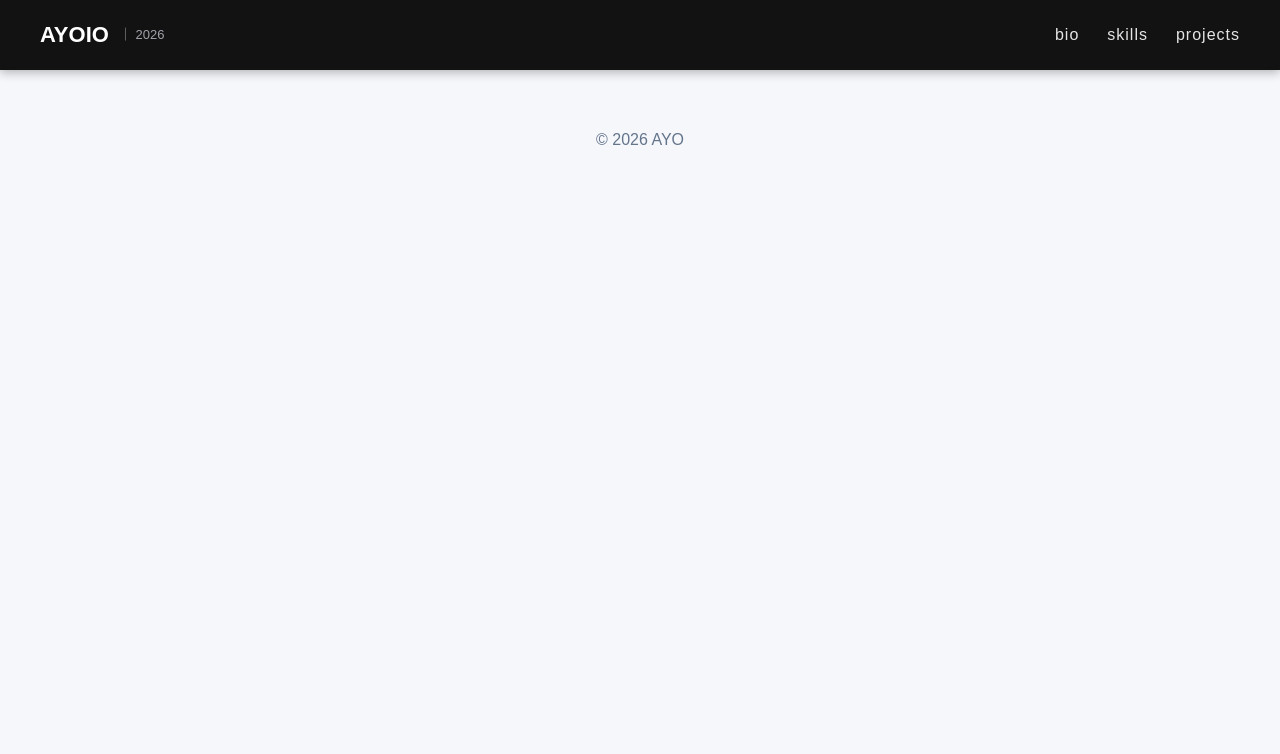
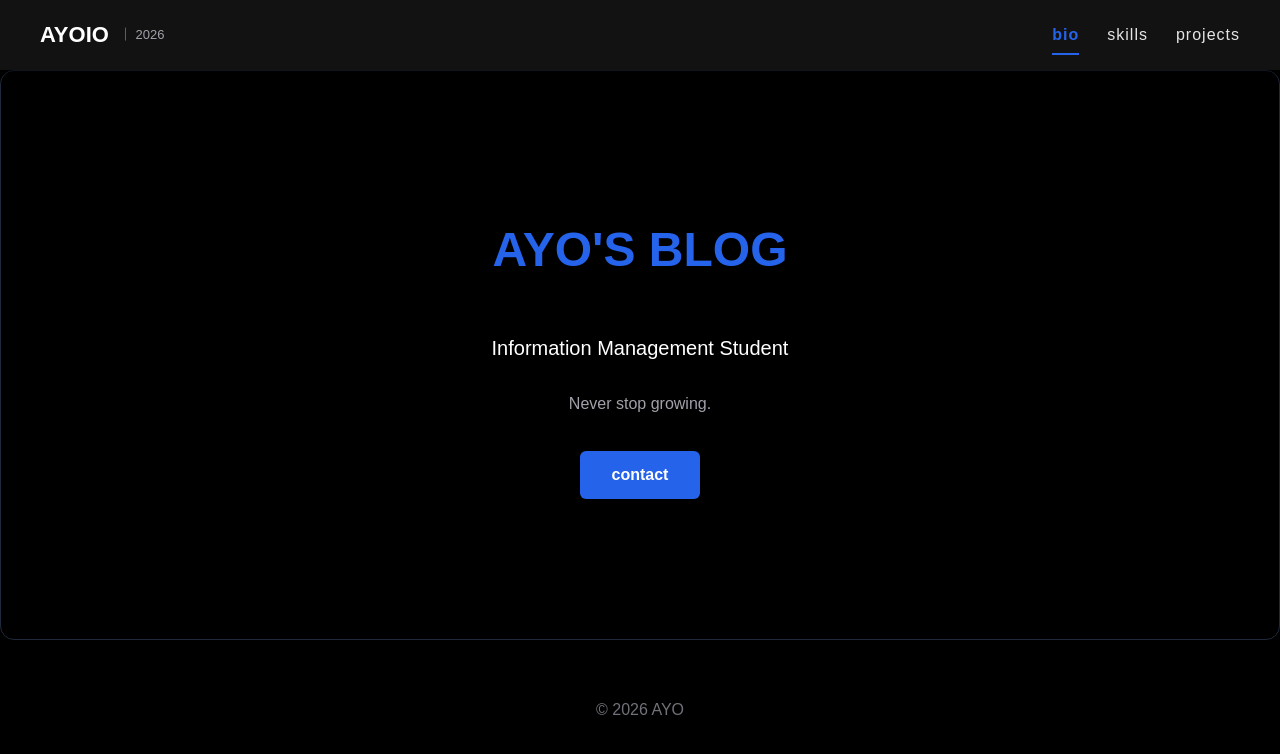
Before and after one commit to CZYIO/AYO_IO, a plain HTML site: page index.html in a window 1280 px wide. Drawn offline with Linux system fonts and the light colour scheme.

Commit message:
Update index.html

```diff
--- a/index.html
+++ b/index.html
@@ -13,16 +13,17 @@
       scroll-behavior: smooth; /* 滑動到指定區塊時呈現平滑效果 */
     }
 
+    /* 全局背景改為黑色，文字改為白色 */
     body {
       margin: 0;
       font-family: Arial, "Noto Sans TC", sans-serif;
-      background: #f5f7fb;
-      color: #253047;
+      background-color: #000000; /* 全黑背景 */
+      color: #ffffff;            /* 文字白色 */
       line-height: 1.8;
-      padding-top: 70px; /* 預留頂部固定導覽列的高度，避免內容被遮擋 */
+      padding-top: 70px; /* 預留頂部固定導覽列的高度 */
     }
 
-    /* === 黑底白字「好正點」風格導覽列 === */
+    /* === 黑底白字導覽列 === */
     header.top-bar {
       position: fixed;
       top: 0;
@@ -34,7 +35,7 @@
       justify-content: space-between; /* 左邊 Logo / 右邊選單 */
       align-items: center;
       padding: 0 40px;
-      box-shadow: 0 2px 10px rgba(0, 0, 0, 0.3);
+      box-shadow: 0 2px 10px rgba(0, 0, 0, 0.8);
       z-index: 1000;
     }
 
@@ -67,7 +68,7 @@
       font-size: 16px;
       font-weight: 500;
       letter-spacing: 1px;
-      transition: color 0.3s ease, border-bottom 0.3s ease;
+      transition: color 0.3s ease;
       padding: 6px 0;
       position: relative;
     }
@@ -92,6 +93,75 @@
       width: 100%;
     }
 
+    /* 當前頁面高亮效果 */
+    nav.nav-menu a.active {
+      color: #2563eb; /* 藍色高亮 */
+      font-weight: bold;
+    }
+
+    nav.nav-menu a.active::after {
+      width: 100%;
+      background-color: #2563eb;
+    }
+
+    /* === Hero 首頁視覺區塊 === */
+    #hero {
+      min-height: calc(80vh - 70px);
+      display: flex;
+      flex-direction: column;
+      justify-content: center;
+      align-items: center;
+      text-align: center;
+      padding: 40px 20px;
+      background-color: #000000; /* 黑底 */
+    }
+
+    /* 標題設定為深藍色 */
+    h1, h2, h3 {
+      color: #2563eb; /* 深藍色標題 */
+      margin-top: 0;
+      margin-bottom: 12px;
+    }
+
+    #hero h1 {
+      font-size: 48px;
+      margin-bottom: 16px;
+    }
+
+    .subtitle {
+      font-size: 20px;
+      color: #ffffff; /* 白色文字 */
+      margin-bottom: 8px;
+    }
+
+    .tagline {
+      font-size: 16px;
+      color: #a1a1aa; /* 淺灰白色文字 */
+      margin-bottom: 28px;
+    }
+
+    /* 藍色按鈕樣式 */
+    .button {
+      background-color: #2563eb; /* 藍色背景 */
+      border: none;
+      color: #ffffff;            /* 白色文字 */
+      padding: 15px 32px;
+      text-align: center;
+      text-decoration: none;
+      display: inline-block;
+      font-size: 16px;
+      margin: 4px 2px;
+      cursor: pointer;
+      border-radius: 6px;
+      font-weight: bold;
+      transition: background-color 0.3s ease, transform 0.2s ease;
+    }
+
+    .button:hover {
+      background-color: #1d4ed8; /* 滑鼠移上去時變更深藍 */
+      transform: translateY(-2px);
+    }
+
     /* 主內容區域 */
     main {
       max-width: 850px;
@@ -100,32 +170,34 @@
     }
 
     section {
-      background: white;
+      background: #0d0d0d; /* 卡片採用極深黑背景 */
+      border: 1px solid #1e293b; /* 微弱深藍灰邊框 */
       margin-bottom: 20px;
       padding: 28px;
       border-radius: 14px;
-      box-shadow: 0 4px 16px rgba(23, 37, 84, 0.05);
+      box-shadow: 0 4px 16px rgba(0, 0, 0, 0.5);
     }
 
-    h2 {
-      color: #172554;
-      margin-top: 0;
+    section p, section li {
+      color: #ffffff; /* 內文白色 */
     }
 
     .tag {
       display: inline-block;
-      background: #e2e8f0;
-      color: #1e293b;
+      background: #1e293b;
+      color: #60a5fa;
       padding: 4px 12px;
       border-radius: 20px;
       margin: 4px;
       font-size: 14px;
+      border: 1px solid #2563eb;
     }
 
     footer {
       text-align: center;
       padding: 24px;
-      color: #64748b;
+      color: #71717a;
+      background-color: #000000;
     }
 
     /* RWD 手機版微調 */
@@ -154,15 +226,29 @@
 
   <!-- 置頂黑底白字導覽列 -->
   <header class="top-bar">
-    <a href="#" class="brand">
+    <!-- 左側 Logo 點擊回到首頁 -->
+    <a href="index.html" class="brand">
       AYOIO <span class="brand-sub">｜ 2026</span>
     </a>
+
+    <!-- 右側選單超連結 -->
     <nav class="nav-menu">
-      <a href="#bio">bio</a>
-      <a href="#skills">skills</a>
-      <a href="#projects">projects</a>
+      <a href="bio.html" class="active">bio</a>
+      <a href="index.html#skills">skills</a>
+      <a href="index.html#projects">projects</a>
     </nav>
   </header>
+
+  <!-- 首頁視覺 Hero 區塊 -->
+  <section id="hero">
+    <h1>AYO'S BLOG</h1>
+    <p class="subtitle">Information Management Student</p>
+    <p class="tagline">Never stop growing.</p>
+
+    <div class="hero-buttons">
+      <button class="button">contact</button>
+    </div>
+  </section>
 
   <main>
 
```
